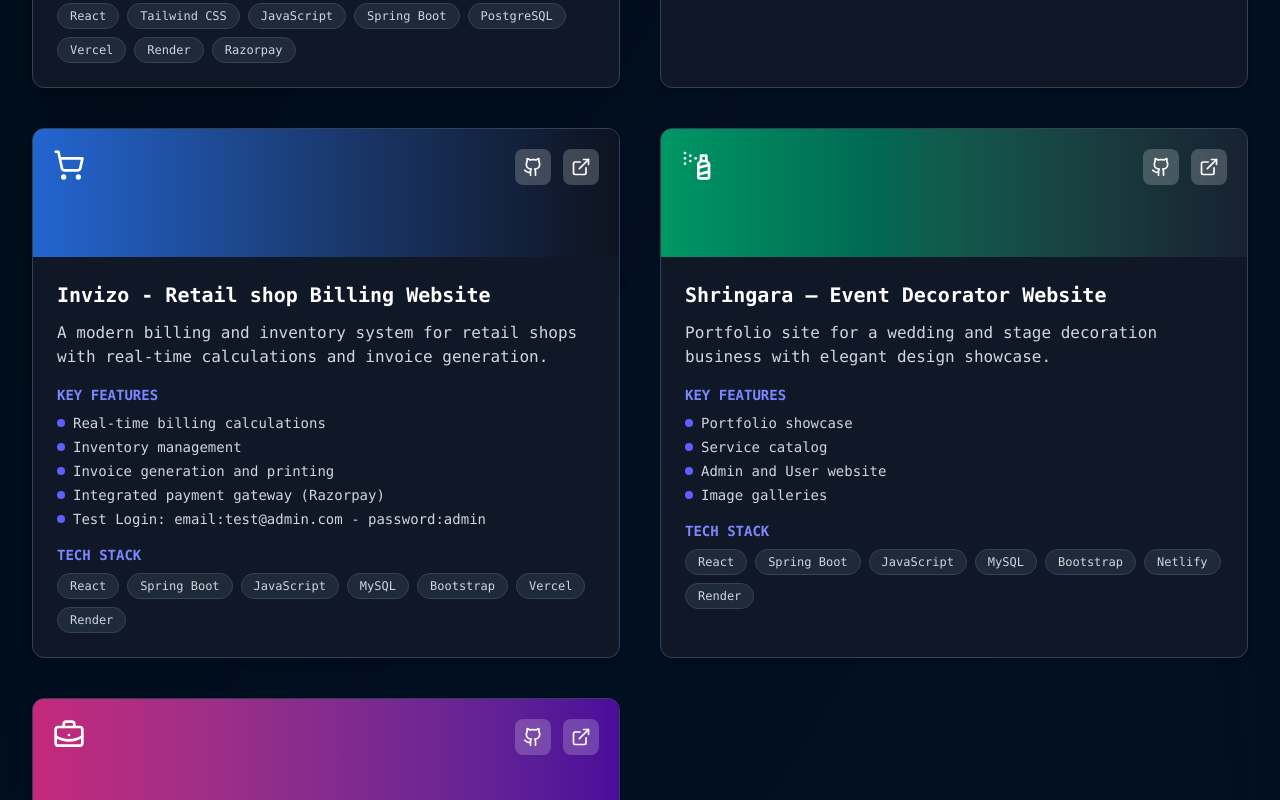
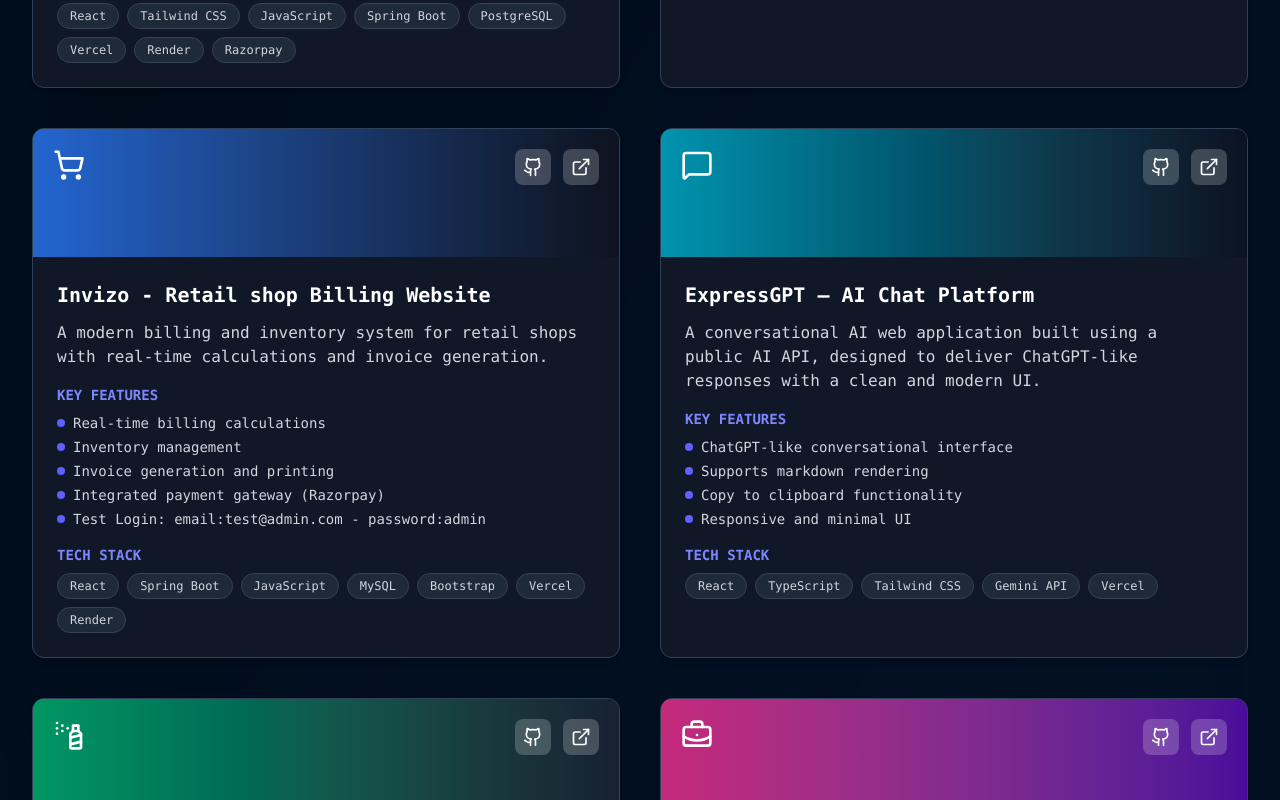
Before and after one commit to manjunathbhandari98/manjunath-bhandari-portfolio, a Next.js app: page / in a window 1280 px wide. Shown: the part 3560-4360 px from the top of the page. Built offline with nearby package versions, Linux system fonts and the light colour scheme.

Commit message:
Added New Project

```diff
--- a/src/data/projects.ts
+++ b/src/data/projects.ts
@@ -1,5 +1,6 @@
 import {
   BriefcaseBusiness,
+  MessageSquare,
   ShoppingBag,
   ShoppingCart,
   Soup,
@@ -83,7 +84,22 @@ export const projects = [
     liveLink: "https://invizo.vercel.app/",
     bgColor: "from-blue-500 to-gray-900",
   },
-
+  {
+    name: "ExpressGPT – AI Chat Platform",
+    description:
+      "A conversational AI web application built using a public AI API, designed to deliver ChatGPT-like responses with a clean and modern UI.",
+    keyFeatures: [
+      "ChatGPT-like conversational interface",
+      "Supports markdown rendering",
+      "Copy to clipboard functionality",
+      "Responsive and minimal UI",
+    ],
+    techStacks: ["React", "TypeScript", "Tailwind CSS", "Gemini API", "Vercel"],
+    icon: MessageSquare,
+    gitLink: "https://github.com/manjunathbhandari98/expressGPT",
+    liveLink: "https://express-gpt.vercel.app/",
+    bgColor: "from-cyan-500 to-slate-900",
+  },
   {
     name: "Shringara – Event Decorator Website",
     description:
@@ -128,7 +144,6 @@ export const projects = [
     icon: BriefcaseBusiness,
     gitLink: "https://github.com/manjunathbhandari98/JobSpark",
     liveLink: "https://jobsparkx.netlify.app/",
-
     bgColor: "from-pink-500 to-violet-800",
   },
 ];
```
